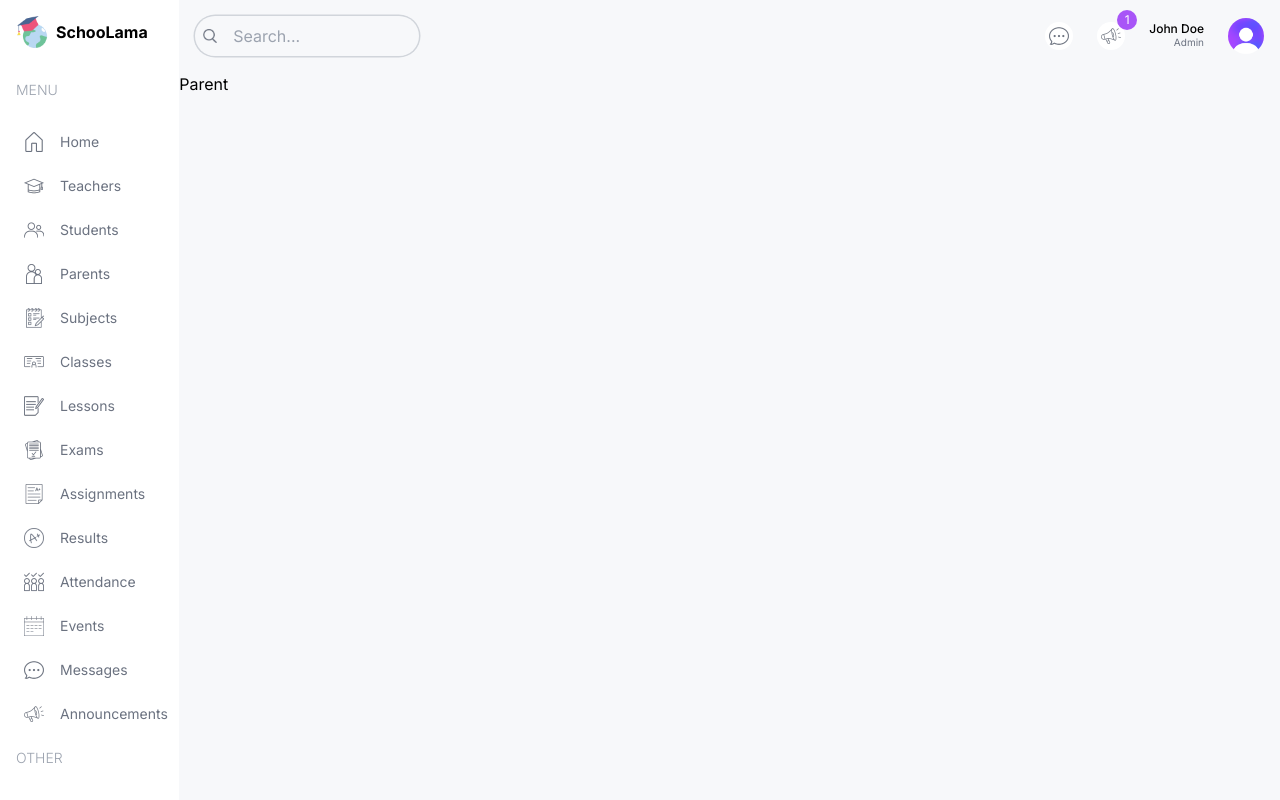
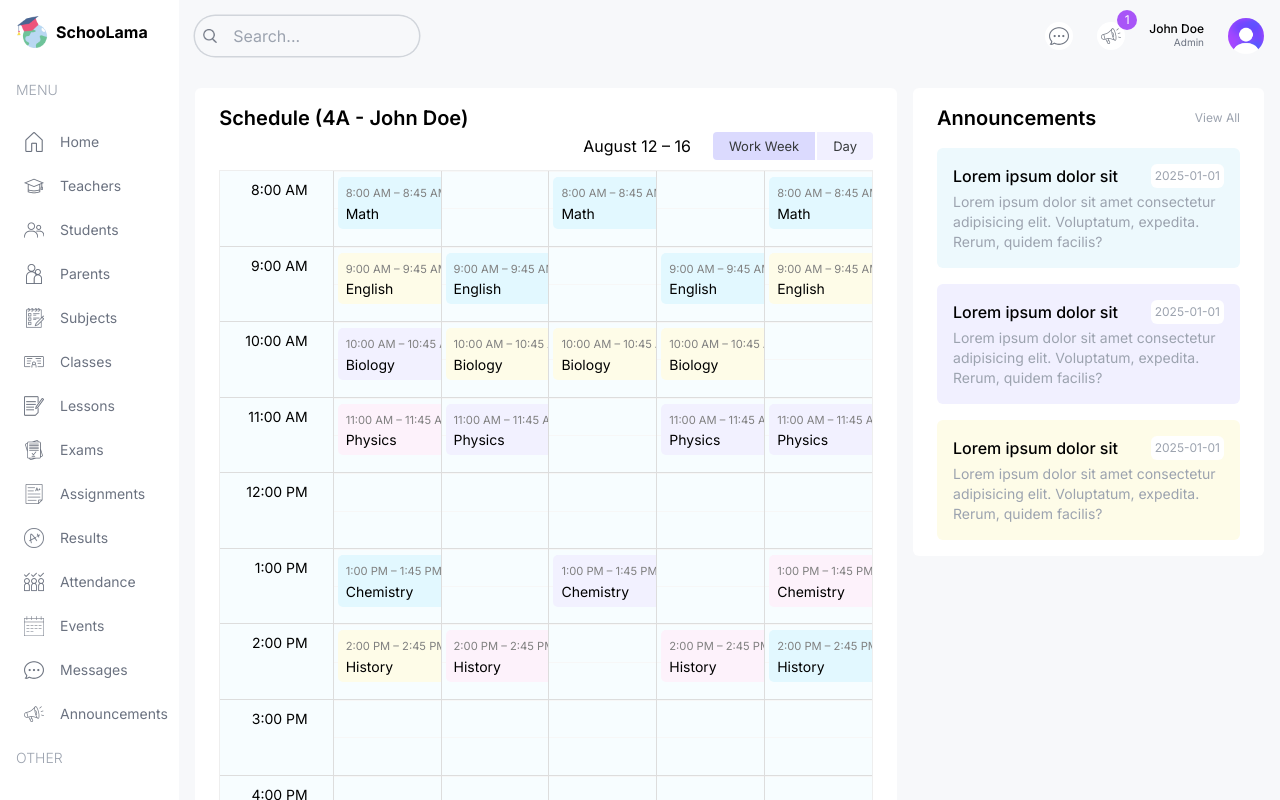
Before and after one commit to GustavoAlmeida-cy/school-management-system, a Next.js app: page /parent in a window 1280 px wide. Built offline with nearby package versions, Linux system fonts and the light colour scheme.

Commit message:
initial parent & teacher pages

```diff
--- /dev/null
+++ b/src/app/(dashboard)/list/teachers/page.tsx
@@ -0,0 +1,11 @@
+import React from "react";
+
+const TeacherListPage = () => {
+  return (
+    <div>
+      <h1>Teachers</h1>
+    </div>
+  );
+};
+
+export default TeacherListPage;
--- a/src/app/(dashboard)/parent/page.tsx
+++ b/src/app/(dashboard)/parent/page.tsx
@@ -1,9 +1,21 @@
+import Announcements from "@/components/Announcements";
+import BigCalendar from "@/components/BigCalendar";
 import React from "react";
 
 const ParentPage = () => {
   return (
-    <div>
-      <h1>Parent</h1>
+    <div className="flex-1 p-4 flex gap-4 flex-col md:flex-row">
+      {/* Left */}
+      <div className="w-full xl:w-2/3">
+        <div className="h-full bg-white px-6 py-4 rounded-md">
+          <h1 className="text-xl font-semibold">Schedule (4A - John Doe)</h1>
+          <BigCalendar />
+        </div>
+      </div>
+      {/* Right */}
+      <div className="w-full xl:w-1/3 flex flex-col gap-8">
+        <Announcements />
+      </div>
     </div>
   );
 };
--- a/src/app/(dashboard)/teacher/page.tsx
+++ b/src/app/(dashboard)/teacher/page.tsx
@@ -4,7 +4,7 @@
 
 const TeacherPage = () => {
   return (
-    <div className="p-4 flex gap-4 flex-col md:flex-row">
+    <div className="flex-1 p-4 flex gap-4 flex-col md:flex-row">
       {/* Left */}
       <div className="w-full xl:w-2/3">
         <div className="h-full bg-white px-6 py-4 rounded-md">
--- a/src/app/globals.css
+++ b/src/app/globals.css
@@ -87,9 +87,11 @@
   color: black !important;
   display: block !important;
   padding: 8px !important;
-  width: 100% !important;
+  width: fit-content !important;
+  min-width: 100% !important;
   height: fit-content !important;
-  margin: 5px !important;
+  margin: 4px !important;
+  margin-top: 6px !important;
   overflow: hidden !important;
 }
 
```
